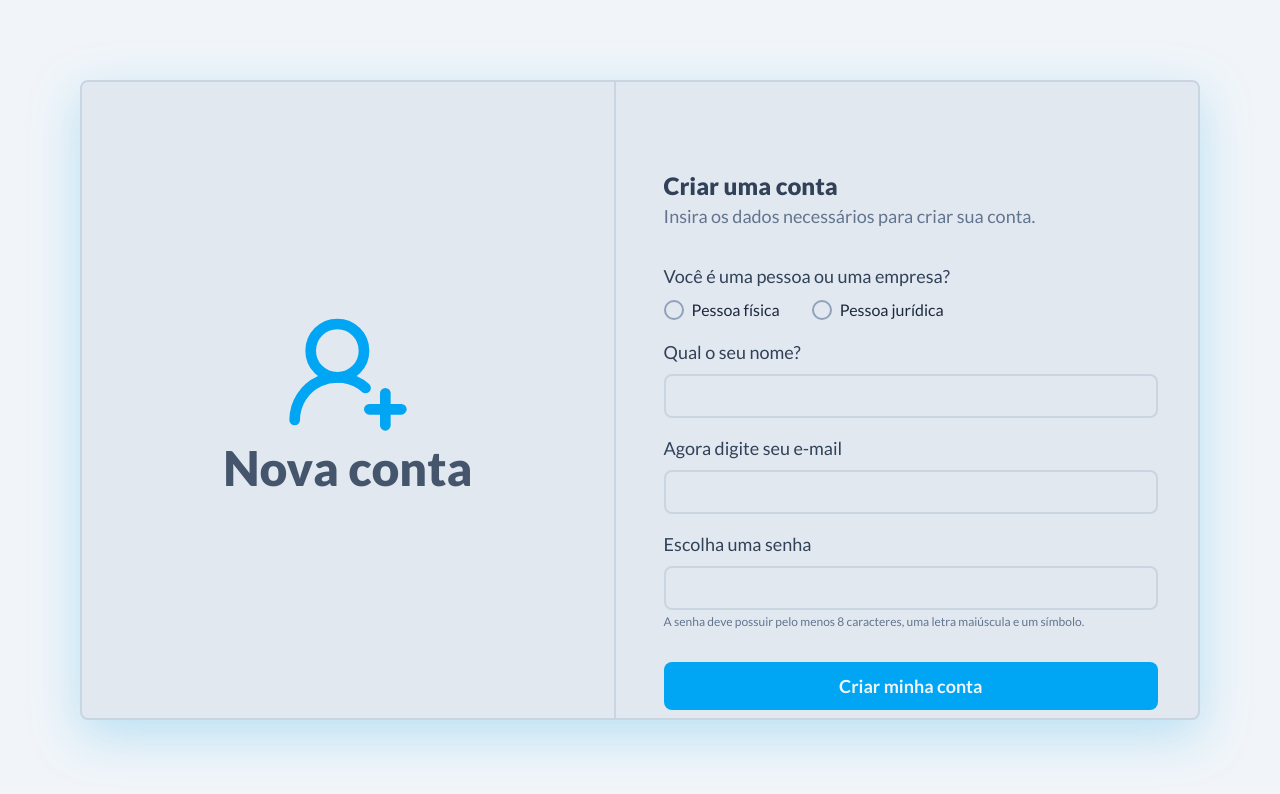
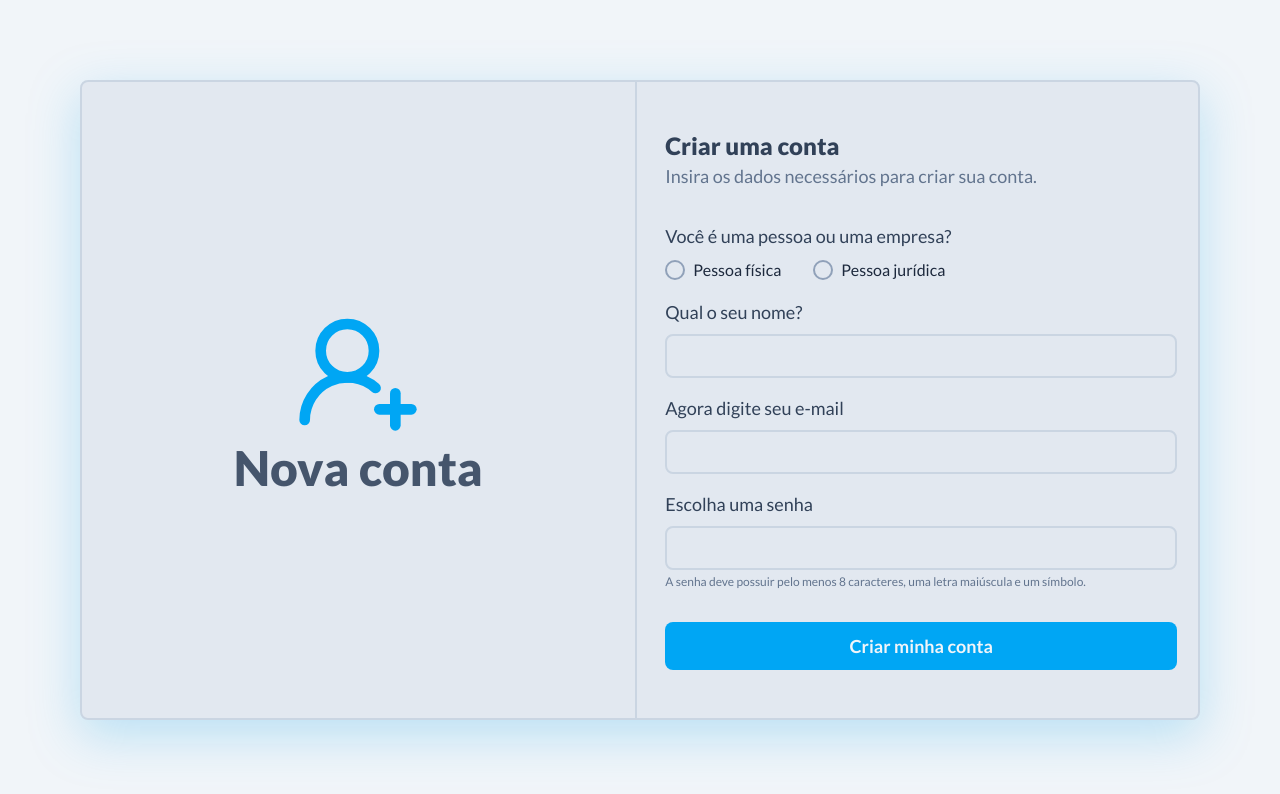
Before and after one commit to RCECAD/rcecad-next, a Next.js app: page /auth/signup in a window 1280 px wide. Shown: the top 794 px of the page. Built offline with nearby package versions, Linux system fonts and the light colour scheme.

Commit message:
refactor: style tweaks

```diff
--- a/src/components/ui/anchor.tsx
+++ b/src/components/ui/anchor.tsx
@@ -13,7 +13,7 @@ export const Anchor: ComponentSetup = ({ children, href, ...props }) => {
 		<Link
 			href={href}
 			{...props}
-			className="text-sky-600 text-lg font-medium hover:underline"
+			className="text-sky-600 text-lg font-medium w-fit hover:underline"
 		>
 			{children}
 		</Link>
--- a/src/components/ui/auth-card.tsx
+++ b/src/components/ui/auth-card.tsx
@@ -1,6 +1,4 @@
-import { Users2 } from "lucide-react";
 import type { JSX, ReactNode } from "react";
-import Image from "next/image";
 import { usePathname } from "next/navigation";
 import { MainTopic } from "./topics/main-topic";
 import { SignupTopic } from "./topics/signup-topic";
@@ -22,11 +20,11 @@ export const AuthCard: ComponentSetup = ({ children }) => {
 			""
 		); // Implement forgot password routes
 	return (
-		<div className="flex w-full h-full gap-2 rounded-lg items-start justify-start border-2 drop-shadow-3xl bg-slate-200 border-slate-300 border-inside">
+		<div className="flex w-full h-full gap-2 rounded-lg items-center justify-start border-2 drop-shadow-3xl bg-slate-200 border-slate-300 border-inside">
 			<div className="relative flex flex-col w-full h-full gap-2 items-center justify-center border-r-2 overflow-clip border-slate-300 text-4xl text-sky-400">
 				{renderTopic}
 			</div>
-			<div className="w-full h-full px-10 py-16">{children}</div>
+			<div className="w-full h-full flex items-center justify-center">{children}</div>
 		</div>
 	);
 };
--- a/src/components/ui/input-label.tsx
+++ b/src/components/ui/input-label.tsx
@@ -9,7 +9,7 @@ type ComponentSetup = (props: InputLabelProps) => JSX.Element;
 
 export const InputLabel: ComponentSetup = ({ children, label, ...rest }) => {
 	return (
-		<div className="flex flex-col w-full h-fit gap-2">
+		<div className="flex flex-col w-full h-fit gap-2 relative">
 			<label {...rest} className="text-lg font-medium text-slate-700">
 				{label}
 			</label>
```
